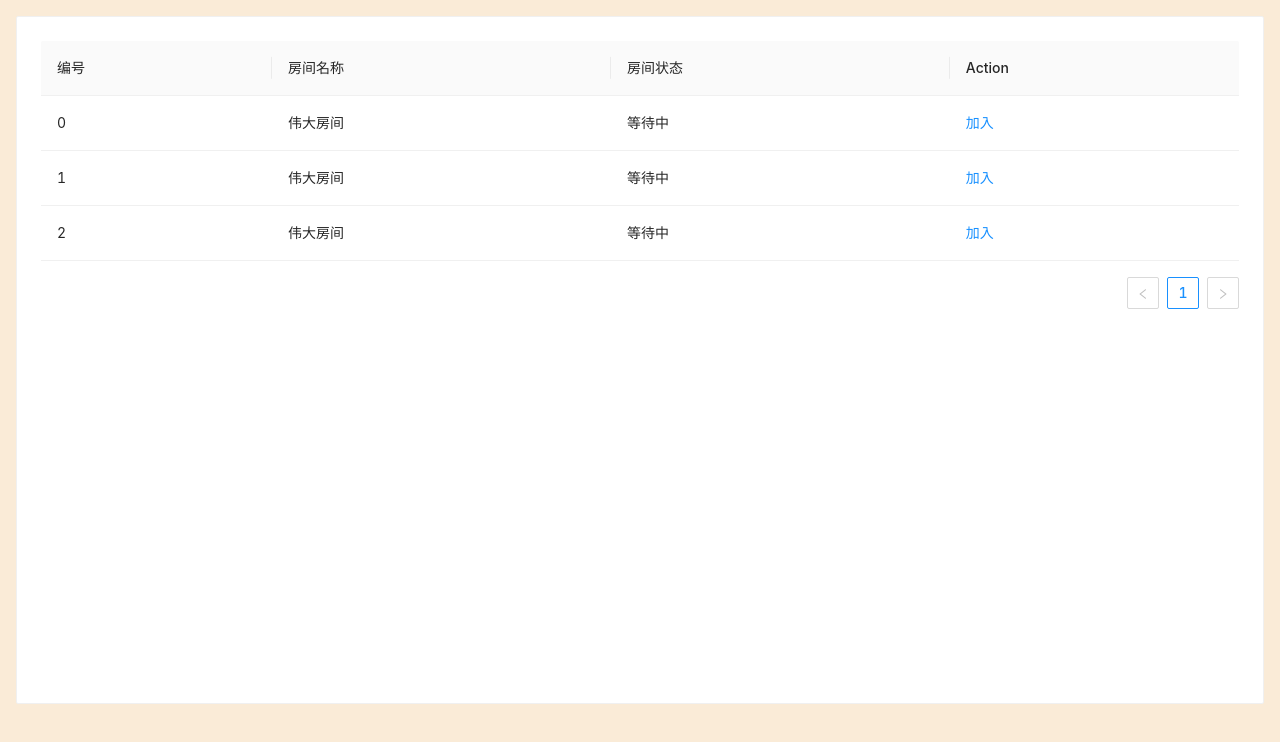
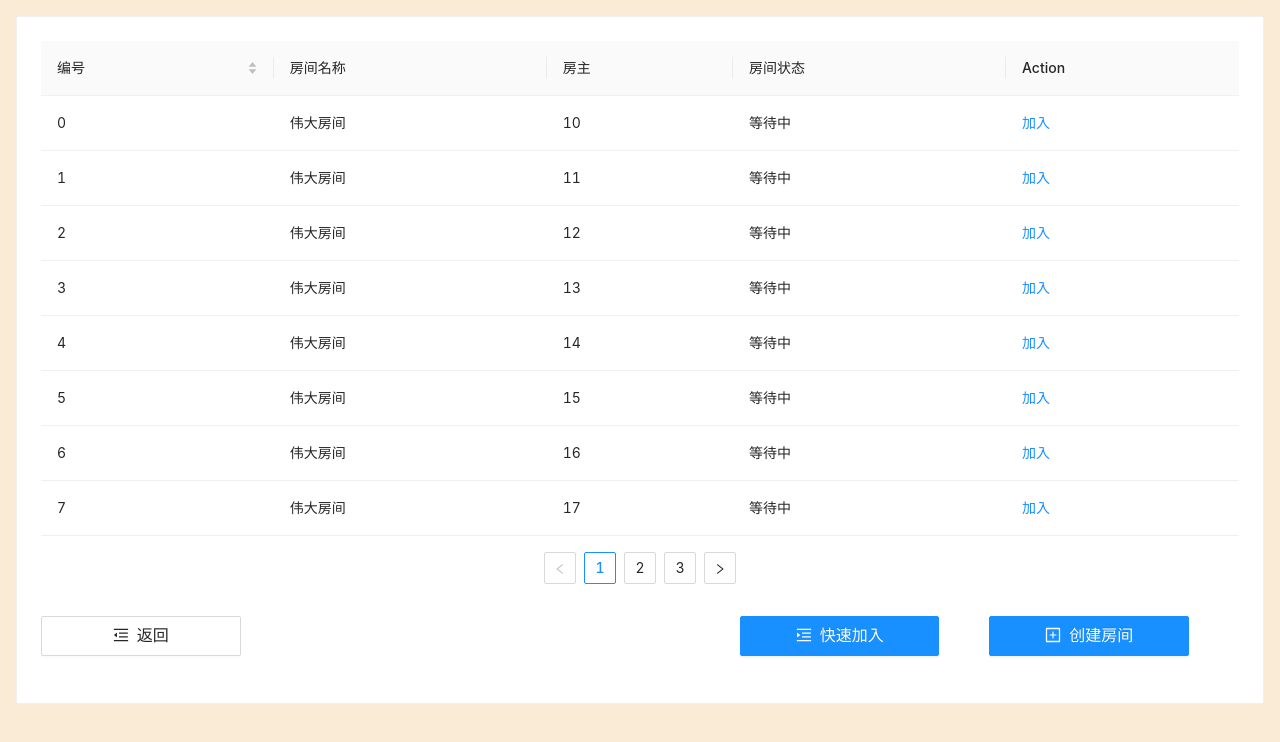
Before and after one commit to ALiang02/electron-vue-game, a Vue app: page /#/roomlistview in a window 1280 px wide. Shown: the top 742 px of the page. Built offline with nearby package versions, Linux system fonts and the light colour scheme.

Commit message:
路由设置

```diff
--- a/src/components/HomeView.vue
+++ b/src/components/HomeView.vue
@@ -1,15 +1,23 @@
 <template>
-  <el-row
+  <a-row
     class="room-list-view"
     justify="center"
     style="height: 100%; align-items: center"
   >
-    <el-col :span="6" style="height: 6rem">
-      <a-card class="room-list">
-        <div style="text-align: center">
-          <h1>五子棋</h1>
+    <a-col :span="6" style="height: 6rem">
+      <a-card class="room-list" hoverable>
+        <div
+          style="text-align: center; font-size: 48px"
+          @click="
+            () => {
+              this.$router.push('/roomlistview')
+            }
+          "
+        >
+          五子棋
         </div>
       </a-card>
-    </el-col>
-  </el-row>
+    </a-col>
+  </a-row>
 </template>
+<script setup></script>
--- a/src/components/RoomListView.vue
+++ b/src/components/RoomListView.vue
@@ -1,29 +1,65 @@
 <template>
-  <el-row class="room-list-view">
-    <el-col :span="24">
+  <a-row class="room-list-view">
+    <a-col :span="24">
       <a-card class="room-list">
-        <a-table :columns="columns" :data-source="data">
+        <a-table
+          :columns="columns"
+          :data-source="data"
+          :pagination="{ pageSize: 8, position: ['bottomCenter'] }"
+        >
           <template #bodyCell="{ text, record, index, column }">
             <template v-if="column.key === 'operation'">
               <a @click="joinRoom(text, record, index, column)">加入</a>
             </template>
           </template>
         </a-table>
+        <a-row style="margin-top: 1rem">
+          <a-col :span="4">
+            <a-button size="large" block @click="roomListBack">
+              <template #icon><menu-fold-outlined /></template>
+              返回
+            </a-button>
+          </a-col>
+          <a-col :span="4" :offset="10">
+            <a-button size="large" type="primary" block>
+              <template #icon><menu-unfold-outlined /></template>
+              快速加入
+            </a-button>
+          </a-col>
+          <a-col :span="4" :offset="1">
+            <a-button size="large" type="primary" block>
+              <template #icon><plus-square-outlined /></template>
+              创建房间
+            </a-button>
+          </a-col>
+        </a-row>
       </a-card>
-    </el-col>
-  </el-row>
+    </a-col>
+  </a-row>
 </template>
 <script setup>
+import {
+  PlusSquareOutlined,
+  MenuFoldOutlined,
+  MenuUnfoldOutlined,
+} from '@ant-design/icons-vue'
+import { useRouter } from 'vue-router'
 const columns = [
   {
     title: '编号',
     dataIndex: 'id',
     key: 'id',
+    sorter: (a, b) => a.id - b.id,
   },
   {
     title: '房间名称',
     dataIndex: 'name',
     key: 'name',
+  },
+  {
+    title: '房主',
+    dataIndex: 'host',
+    key: 'host',
   },
   {
     title: '房间状态',
@@ -37,13 +73,19 @@ const columns = [
 ]
 const data = []
 
-for (let i = 0; i < 3; ++i) {
+for (let i = 0; i < 20; ++i) {
   data.push({
     key: i,
     id: i,
+    host: '1' + i,
     name: '伟大房间',
     status: '等待中',
   })
+}
+
+const router = useRouter()
+const roomListBack = () => {
+  router.back()
 }
 
 const joinRoom = (...args) => {
@@ -55,6 +97,7 @@ const joinRoom = (...args) => {
 .room-list-view {
   padding: 1rem;
   height: 100%;
+  /* padding-bottom: 3rem; */
 }
 .room-list {
   height: 43rem;
--- a/src/store/modules/user.js
+++ b/src/store/modules/user.js
@@ -1,8 +1,8 @@
 import { RPC } from '@/utils/request'
 export default {
   state: {
-    account: '',
-    name: '', //用户名称
+    id: '',
+    account: '', //用户名称
   },
   mutations: {
     SET_USER_DATA: (state, data) => {
```
